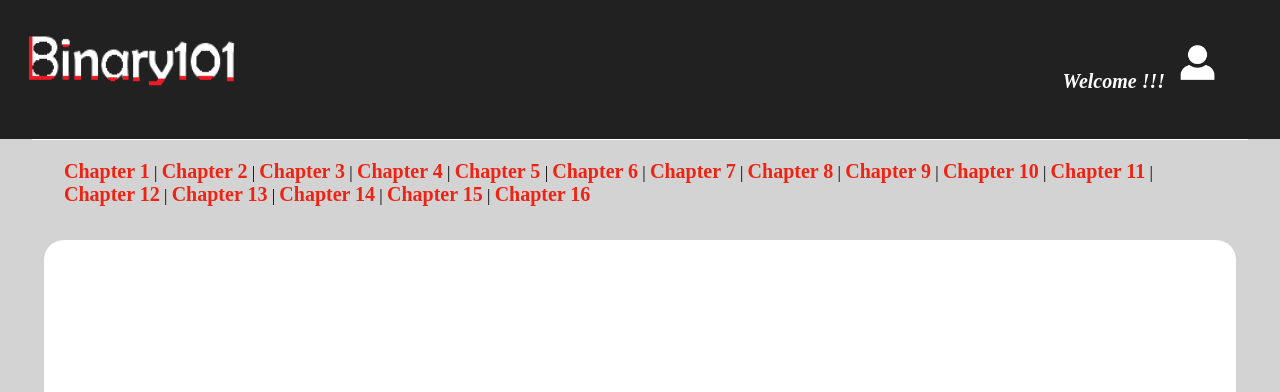
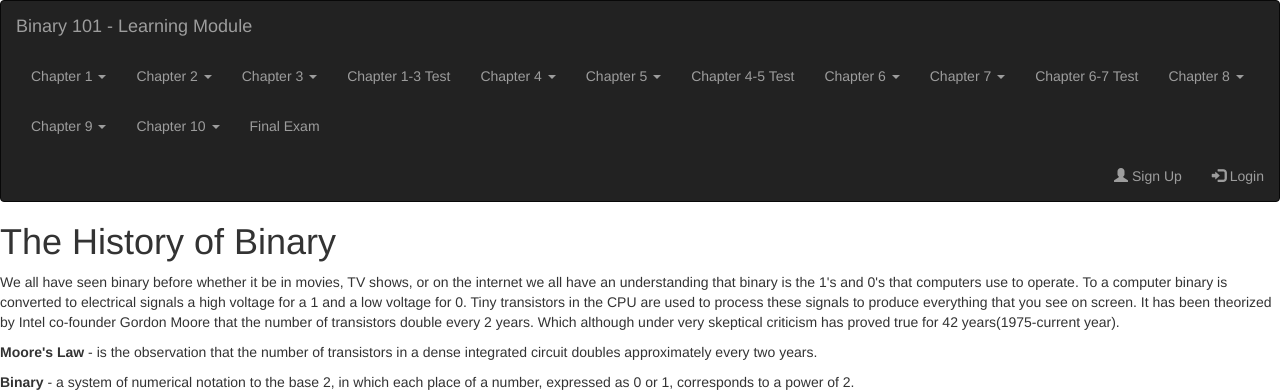
Before and after one commit to mikeyo241/Binary101, a PHP site: page /course/course.php?xchwe=1 in a window 1280 px wide. Shown: the top 392 px of the page. Run offline with PHP 8.4, Linux system fonts and the light colour scheme; data that the repository does not hold is empty; some libraries are stand-ins or nearby versions.

Commit message:
Created chapter system in course.php
- Created Individual chapter links
- Created Place holders for Chapter Tests
- Added a placeholer for the course Final

* Many of the links on the page do not work as of yet.  I'm currently
working on geting them working.

* Also the users name will be displayed on the right side in futur
updates as well as possibly the grade next to each chapter.

```diff
--- a/course/course.php
+++ b/course/course.php
@@ -44,8 +44,8 @@ echo <<< HTML
 
     <!--  ** CSS  ** -->
     <!-- <link type="text/css" href="../assets/css/style.css" rel="stylesheet" />  -->
-    <link type="text/css" href="assets/css/course.css" rel="stylesheet" />
-    <!--  This is syles by Michael you can change this -->
+    <!--<link type="text/css" href="assets/css/course.css" rel="stylesheet" />  -->
+    <!--  This is syles by Michael you can change this
     <style>
     body {
         background-color: lightgrey;
@@ -78,20 +78,121 @@ echo <<< HTML
     bottom: inherit;
 
     }
-</style>
+    </style>
+    -->
+    <!-- Latest compiled and minified CSS -->
+        <link rel="stylesheet" href="https://maxcdn.bootstrapcdn.com/bootstrap/3.3.7/css/bootstrap.min.css">
+
+    <!-- jQuery library -->
+        <script src="https://ajax.googleapis.com/ajax/libs/jquery/3.2.0/jquery.min.js"></script>
+
+    <!-- Latest compiled JavaScript -->
+        <script src="https://maxcdn.bootstrapcdn.com/bootstrap/3.3.7/js/bootstrap.min.js"></script>
 
     <!--  ** Java ** -->
-    <script src="https://ajax.googleapis.com/ajax/libs/jquery/3.1.0/jquery.min.js"></script>
     <script src="assets/scripts/course.js" type="text/javascript"></script>
 
 </head>
 
 <body>
-   <header>
-      <a href="/main.php"><img id="logo" src="../assets/img/logo.PNG" alt="Website Logo" align="top-left"></a>
-      <h1 id="welcome">Welcome $fName !!!  </h1>
-      <img id="icon" src="../assets/img/icon.png" align="top-left">
-   </header>
+<nav class="navbar navbar-inverse">
+  <div class="container-fluid">
+    <div class="navbar-header">
+      <a class="navbar-brand" href="#">Binary 101 - Learning Module</a>
+    </div>
+    <ul class="nav navbar-nav">
+    <li class="dropdown">
+        <a class="dropdown-toggle" data-toggle="dropdown" href="course.php?xchwe=1">Chapter 1
+        <span class="caret"></span></a>
+        <ul class="dropdown-menu">
+          <li><a href="course.php?xchwe=1">Learning Content</a></li>
+          <li><a href="#">Start Quiz</a></li>
+        </ul>
+      </li>
+      <li class="dropdown">
+        <a class="dropdown-toggle" data-toggle="dropdown" href="course.php?xchwe=2">Chapter 2
+        <span class="caret"></span></a>
+        <ul class="dropdown-menu">
+          <li><a href="course.php?xchwe=2">Learning Content</a></li>
+          <li><a href="#">Start Quiz</a></li>
+        </ul>
+      </li>
+      <li class="dropdown">
+        <a class="dropdown-toggle" data-toggle="dropdown" href="course.php?xchwe=3">Chapter 3
+        <span class="caret"></span></a>
+        <ul class="dropdown-menu">
+          <li><a href="course.php?xchwe=3">Learning Content</a></li>
+          <li><a href="#">Start Quiz</a></li>
+        </ul>
+        </li>
+        <li><a href="#">Chapter 1-3 Test</a></li>
+        <li class="dropdown">
+        <a class="dropdown-toggle" data-toggle="dropdown" href="course.php?xchwe=4">Chapter 4
+        <span class="caret"></span></a>
+        <ul class="dropdown-menu">
+          <li><a href="course.php?xchwe=4">Learning Content</a></li>
+          <li><a href="#">Start Quiz</a></li>
+        </ul>
+      </li>
+      <li class="dropdown">
+        <a class="dropdown-toggle" data-toggle="dropdown" href="course.php?xchwe=5">Chapter 5
+        <span class="caret"></span></a>
+        <ul class="dropdown-menu">
+          <li><a href="course.php?xchwe=5">Learning Content</a></li>
+          <li><a href="#">Start Quiz</a></li>
+        </ul>
+        <li><a href="#">Chapter 4-5 Test</a></li>
+      </li>
+      <li class="dropdown">
+        <a class="dropdown-toggle" data-toggle="dropdown" href="course.php?xchwe=6">Chapter 6
+        <span class="caret"></span></a>
+        <ul class="dropdown-menu">
+          <li><a href="course.php?xchwe=6">Learning Content</a></li>
+          <li><a href="#">Start Quiz</a></li>
+        </ul>
+      </li>
+      <li class="dropdown">
+        <a class="dropdown-toggle" data-toggle="dropdown" href="course.php?xchwe=7">Chapter 7
+        <span class="caret"></span></a>
+        <ul class="dropdown-menu">
+          <li><a href="course.php?xchwe=7">Learning Content</a></li>
+          <li><a href="#">Start Quiz</a></li>
+        </ul>
+      </li>
+      <li><a href="#">Chapter 6-7 Test</a></li>
+      <li class="dropdown">
+        <a class="dropdown-toggle" data-toggle="dropdown" href="course.php?xchwe=8">Chapter 8
+        <span class="caret"></span></a>
+        <ul class="dropdown-menu">
+          <li><a href="course.php?xchwe=8">Learning Content</a></li>
+          <li><a href="#">Start Quiz</a></li>
+        </ul>
+      </li>
+      <li class="dropdown">
+        <a class="dropdown-toggle" data-toggle="dropdown" href="course.php?xchwe=9">Chapter 9
+        <span class="caret"></span></a>
+        <ul class="dropdown-menu">
+          <li><a href="course.php?xchwe=9">Learning Content</a></li>
+          <li><a href="#">Start Quiz</a></li>
+        </ul>
+      </li>
+      <li class="dropdown">
+        <a class="dropdown-toggle" data-toggle="dropdown" href="course.php?xchwe=10">Chapter 10
+        <span class="caret"></span></a>
+        <ul class="dropdown-menu">
+          <li><a href="course.php?xchwe=10">Learning Content</a></li>
+          <li><a href="#">Start Quiz</a></li>
+          <li><a href="#">Chapter 8-10 Test</a></li>
+        </ul>
+      </li>
+      <li><a href="#">Final Exam</a></li>
+    </ul>
+    <ul class="nav navbar-nav navbar-right">
+      <li><a href="#"><span class="glyphicon glyphicon-user"></span> Sign Up</a></li>
+      <li><a href="#"><span class="glyphicon glyphicon-log-in"></span> Login</a></li>
+    </ul>
+  </div>
+</nav>
 
 
 
@@ -99,24 +200,7 @@ echo <<< HTML
         <!-- simply for aesthetics  -->
    </div>
 
-   <nav id="chapterNav">
-        <a href="course.php?xchwe=1" />Chapter 1</a> |
-        <a href="course.php?xchwe=2" />Chapter 2</a> |
-        <a href="course.php?xchwe=3" />Chapter 3</a> |
-        <a href="course.php?xchwe=4" />Chapter 4</a> |
-        <a href="course.php?xchwe=5" />Chapter 5</a> |
-        <a href="course.php?xchwe=6" />Chapter 6</a> |
-        <a href="course.php?xchwe=7" />Chapter 7</a> |
-        <a href="course.php?xchwe=8" />Chapter 8</a> |
-        <a href="course.php?xchwe=9" />Chapter 9</a> |
-        <a href="course.php?xchwe=10" />Chapter 10</a> |
-        <a href="course.php?xchwe=11" />Chapter 11</a> |
-        <a href="course.php?xchwe=12" />Chapter 12</a> |
-        <a href="course.php?xchwe=13" />Chapter 13</a> |
-        <a href="course.php?xchwe=14" />Chapter 14</a> |
-        <a href="course.php?xchwe=15" />Chapter 15</a> |
-        <a href="course.php?xchwe=16" />Chapter 16</a>
-   </nav>
+
 
 
 HTML;
--- a/course/coursesLib.php
+++ b/course/coursesLib.php
@@ -41,14 +41,6 @@ function chooseChapter($chapterNumber){
         }
         case 10: {
             chap10();
-            break;
-        }
-        case 11: {
-            chap11();
-            break;
-        }
-        case 12: {
-            chap12();
             break;
         }
         default: {
@@ -908,44 +900,12 @@ HTML;
 }
 
 
-function chap11() {
-    echo <<< HTML
-    <div id="learningContent" >
-    <h1> Under Construction</h1>
-    </div>
-HTML;
-
-}
 
 
 
-function chap12() {
-    echo <<< HTML
-    <div id="learningContent" >
-    <h1> Under Construction</h1>
-    </div>
-HTML;
-
-}
-
-function chap13() {
-    echo <<< HTML
-    <div id="learningContent" >
-    <h1> Under Construction</h1>
-    </div>
-HTML;
-
-}
 
 
-function chap14() {
-    echo <<< HTML
-    <div id="learningContent" >
-    <h1> Under Construction</h1>
-    </div>
-HTML;
 
-}
 
 
 function underConstruction() {
```
